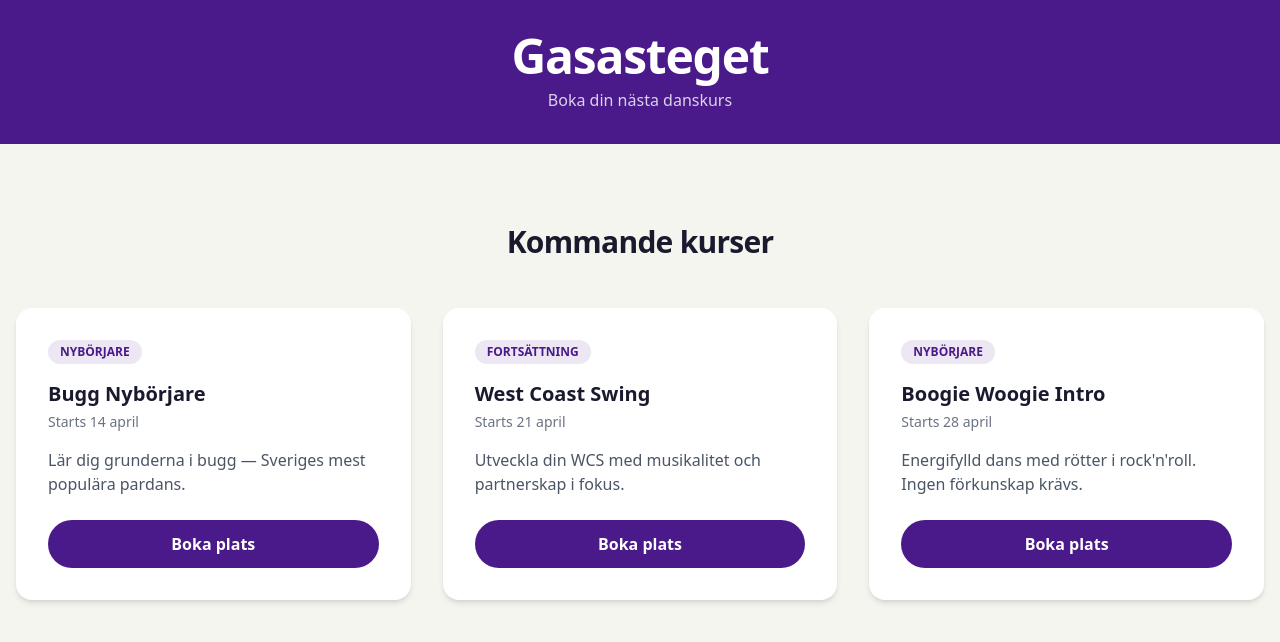
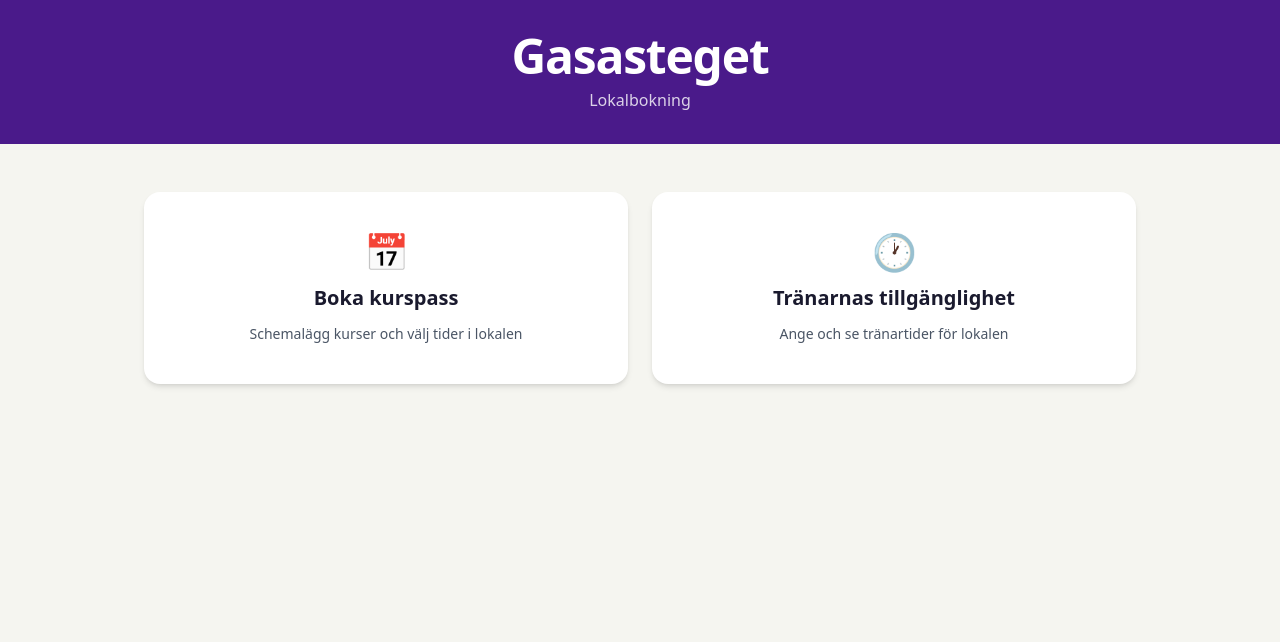
Before and after one commit to tkhduracell/gasasteget-booking, a Next.js app: page / in a window 1280 px wide. Shown: the top 642 px of the page. Built offline with nearby package versions, Linux system fonts and the light colour scheme.

Commit message:
refactor(ui): update to venue booking tool for hosts and trainers
Replace public-facing course cards with internal booking dashboard showing course scheduling and trainer availability options.

```diff
--- a/app/page.tsx
+++ b/app/page.tsx
@@ -1,5 +1,3 @@
-import { CourseCards } from "@/components/course-cards";
-
 export default function Home() {
   return (
     <main className="flex min-h-screen flex-col bg-gray-warm">
@@ -8,10 +6,33 @@ export default function Home() {
           <h1 className="text-4xl font-bold tracking-tight sm:text-5xl">
             Gasasteget
           </h1>
-          <p className="mt-2 text-white/80">Boka din nästa danskurs</p>
+          <p className="mt-2 text-white/80">Lokalbokning</p>
         </div>
       </header>
-      <CourseCards />
+      <div className="mx-auto flex w-full max-w-5xl flex-1 flex-col gap-8 px-4 py-12">
+        <div className="grid gap-6 sm:grid-cols-2">
+          <a
+            href="#"
+            className="flex flex-col items-center gap-3 rounded-2xl bg-white p-10 shadow-md transition-shadow hover:shadow-lg"
+          >
+            <span className="text-4xl">📅</span>
+            <h2 className="text-xl font-bold text-purple-dark">Boka kurspass</h2>
+            <p className="text-center text-sm text-gray-600">
+              Schemalägg kurser och välj tider i lokalen
+            </p>
+          </a>
+          <a
+            href="#"
+            className="flex flex-col items-center gap-3 rounded-2xl bg-white p-10 shadow-md transition-shadow hover:shadow-lg"
+          >
+            <span className="text-4xl">🕐</span>
+            <h2 className="text-xl font-bold text-purple-dark">Tränarnas tillgänglighet</h2>
+            <p className="text-center text-sm text-gray-600">
+              Ange och se tränartider för lokalen
+            </p>
+          </a>
+        </div>
+      </div>
     </main>
   );
 }
--- a/components/course-cards.tsx
+++ /dev/null
@@ -1,55 +0,0 @@
-const courses = [
-  {
-    title: "Bugg Nybörjare",
-    date: "Starts 14 april",
-    level: "Nybörjare",
-    description: "Lär dig grunderna i bugg — Sveriges mest populära pardans.",
-  },
-  {
-    title: "West Coast Swing",
-    date: "Starts 21 april",
-    level: "Fortsättning",
-    description: "Utveckla din WCS med musikalitet och partnerskap i fokus.",
-  },
-  {
-    title: "Boogie Woogie Intro",
-    date: "Starts 28 april",
-    level: "Nybörjare",
-    description: "Energifylld dans med rötter i rock'n'roll. Ingen förkunskap krävs.",
-  },
-];
-
-export function CourseCards() {
-  return (
-    <section id="kurser" className="bg-gray-warm py-20">
-      <div className="mx-auto max-w-7xl px-4">
-        <h2 className="mb-12 text-center text-3xl font-bold tracking-tight text-purple-dark">
-          Kommande kurser
-        </h2>
-        <div className="grid gap-8 md:grid-cols-3">
-          {courses.map((course) => (
-            <div
-              key={course.title}
-              className="flex flex-col rounded-2xl bg-white p-8 shadow-md transition-shadow hover:shadow-lg"
-            >
-              <span className="mb-2 inline-block w-fit rounded-full bg-purple-main/10 px-3 py-1 text-xs font-semibold uppercase text-purple-main">
-                {course.level}
-              </span>
-              <h3 className="mt-2 text-xl font-bold text-purple-dark">
-                {course.title}
-              </h3>
-              <p className="mt-1 text-sm text-gray-500">{course.date}</p>
-              <p className="mt-4 flex-1 text-gray-600">{course.description}</p>
-              <a
-                href="#"
-                className="mt-6 inline-block rounded-full bg-purple-main px-6 py-3 text-center font-semibold text-white transition-colors hover:bg-purple-light"
-              >
-                Boka plats
-              </a>
-            </div>
-          ))}
-        </div>
-      </div>
-    </section>
-  );
-}
```
